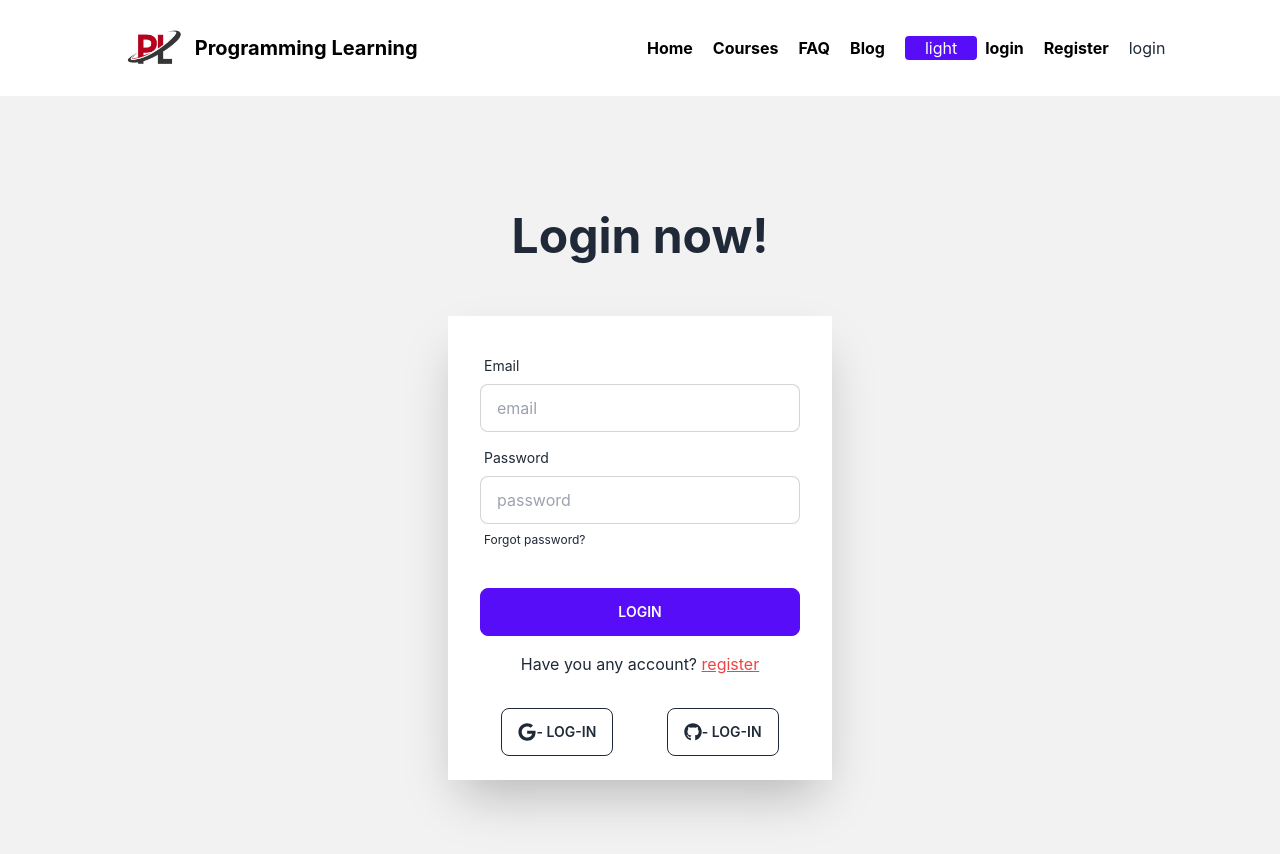
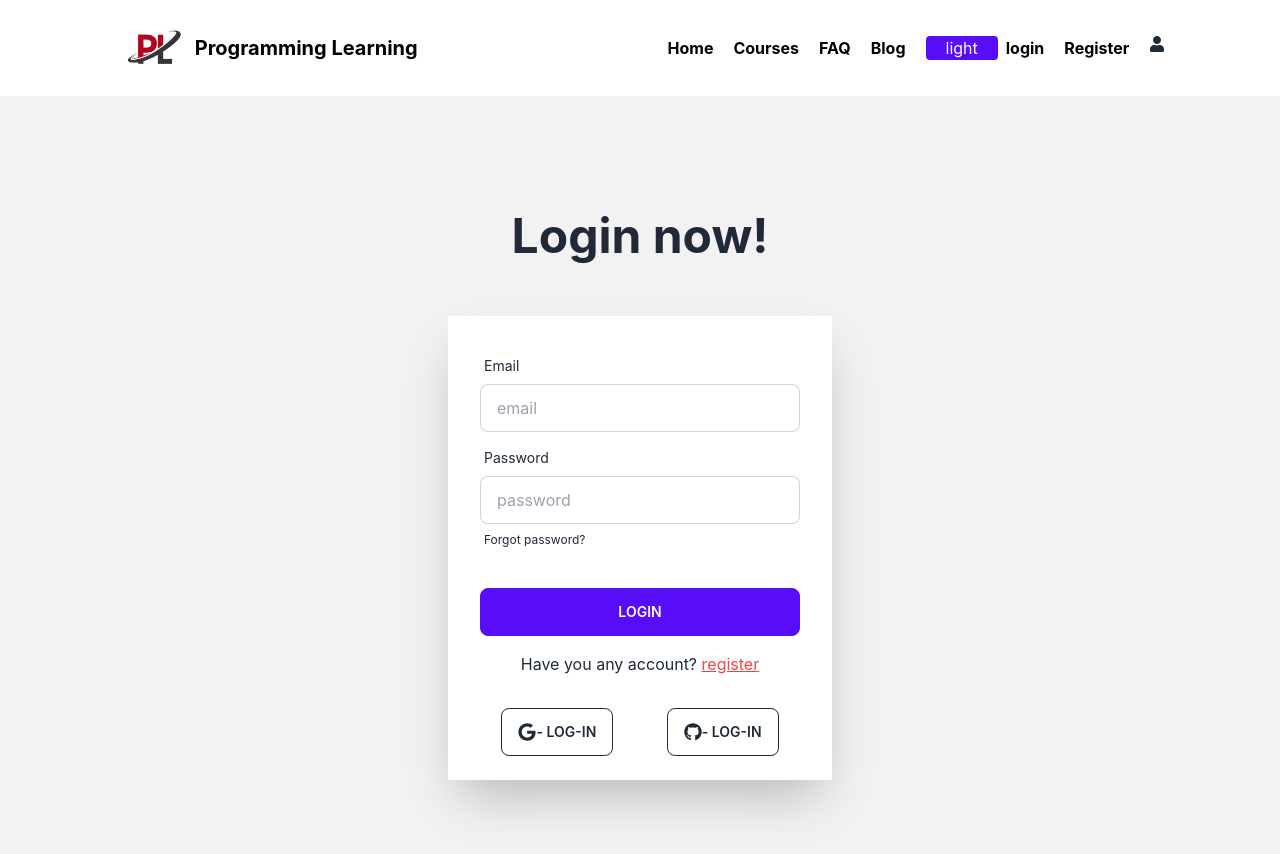
Before and after one commit to humayonitbd/React-Cources-Client-Project, a React (Create React App) app: page /login in a window 1280 px wide. Shown: the top 854 px of the page. Built offline with nearby package versions, Linux system fonts and the light colour scheme; no server answers.

Commit message:
header problem solved

```diff
--- a/src/AuthProvider/AuthProvider.js
+++ b/src/AuthProvider/AuthProvider.js
@@ -7,27 +7,27 @@ export const AuthContext = createContext();
 const auth = getAuth(app)
 
 const AuthProvider = ({children}) => {
-    const [user, setUser] = useState(null)
+    const [user, setUser] = useState({})
     const [loading, setLoading] = useState(true);
 
 
     const createUser=(email, password)=>{
-        setLoading(true)
+        setLoading(true);
         return createUserWithEmailAndPassword(auth, email, password)
     }
 
     const profileUpdateHandler =(profile)=>{
-        setLoading(true)
+        setLoading(true);
         return updateProfile(auth.currentUser, profile)
     }
 
     const signInHandler =(email, password)=>{
-        setLoading(true)
+        setLoading(true);
         return signInWithEmailAndPassword(auth, email, password)
     }
 
     const logOutHandler =()=>{
-        setLoading(true)
+        setLoading(true);
         return signOut(auth)
     }
 
@@ -44,17 +44,17 @@ const AuthProvider = ({children}) => {
     const providerGithub = new GithubAuthProvider();
 
     const googleLogIn=()=>{
-        setLoading(true)
+        setLoading(true);
        return signInWithPopup(auth, providerGoogle)
     }
 
     const handlerGithubLogin=()=>{
-        setLoading(true)
+        setLoading(true);
         return signInWithPopup(auth, providerGithub)
     }
 
     const changePasswordHandler = (email)=>{
-        setLoading(true)
+        setLoading(true);
        return sendPasswordResetEmail(auth, email)
     }
 
--- a/src/Pages/Register/Register.js
+++ b/src/Pages/Register/Register.js
@@ -1,12 +1,11 @@
 import React, { useContext, useState } from 'react';
-import { Link } from 'react-router-dom';
+import { Link, useNavigate } from 'react-router-dom';
 import { AuthContext } from '../../AuthProvider/AuthProvider';
 import './Register.css'
 
 const Register = () => {
     const {createUser, profileUpdateHandler} = useContext(AuthContext)
     const [success, setSuccess] = useState('')
-
 
     const registerHandler = (e)=>{
         e.preventDefault();
@@ -31,6 +30,7 @@ const Register = () => {
             form.reset();
             handlerProfile(name, photoUrl)
             setSuccess('Create your account!!')
+
         })
         .catch(error =>console.error(error))
     }
--- a/src/Routes/PrivetRouter/PrivetRouter.js
+++ b/src/Routes/PrivetRouter/PrivetRouter.js
@@ -5,12 +5,13 @@ import { AuthContext } from '../../AuthProvider/AuthProvider';
 const PrivetRouter = ({children}) => {
     const {user, loading} = useContext(AuthContext);
     const location = useLocation();
+    console.log(loading)
 
     if(loading){
         return <div className='flex justify-center h-60 items-center'><button className="btn btn-square text-3xl loading"></button></div>
     }
 
-    if(user && user.uid){
+    if(user?.email){
         return children;
     }
     return <Navigate to='/login' state={{from : location}} replace></Navigate>
--- a/src/Shared/Header/Header.js
+++ b/src/Shared/Header/Header.js
@@ -3,7 +3,7 @@ import { useContext, useState } from 'react';
 import toast from 'react-hot-toast';
 import { Link } from 'react-router-dom';
 import { AuthContext } from '../../AuthProvider/AuthProvider';
-import { FaBars, FaFacebook } from 'react-icons/fa';
+import { FaBars, FaFacebook, FaUser } from 'react-icons/fa';
 import logo from './logo.png';
 
 
@@ -50,7 +50,7 @@ const Header = () => {
                         <li className='mr-5 text-black font-bold'><Link to='/register'>Register</Link></li>
                         </>
                         }
-                       {user&& user.uid ? <img title={user.displayName} className='h-8 w-8 bg-slate-600 rounded-full' src={user.photoURL} alt=''/> : 'login'}
+                       {user&& user.uid ? <img title={user.displayName} className='h-8 w-8 bg-slate-600 rounded-full' src={user.photoURL} alt=''/> : <FaUser/>}
                     </ul>
                     <div className="dropdown dropdown-end lg:hidden">
                     <label tabIndex={0} className="btn btn-ghost btn-circle avatar">
```
